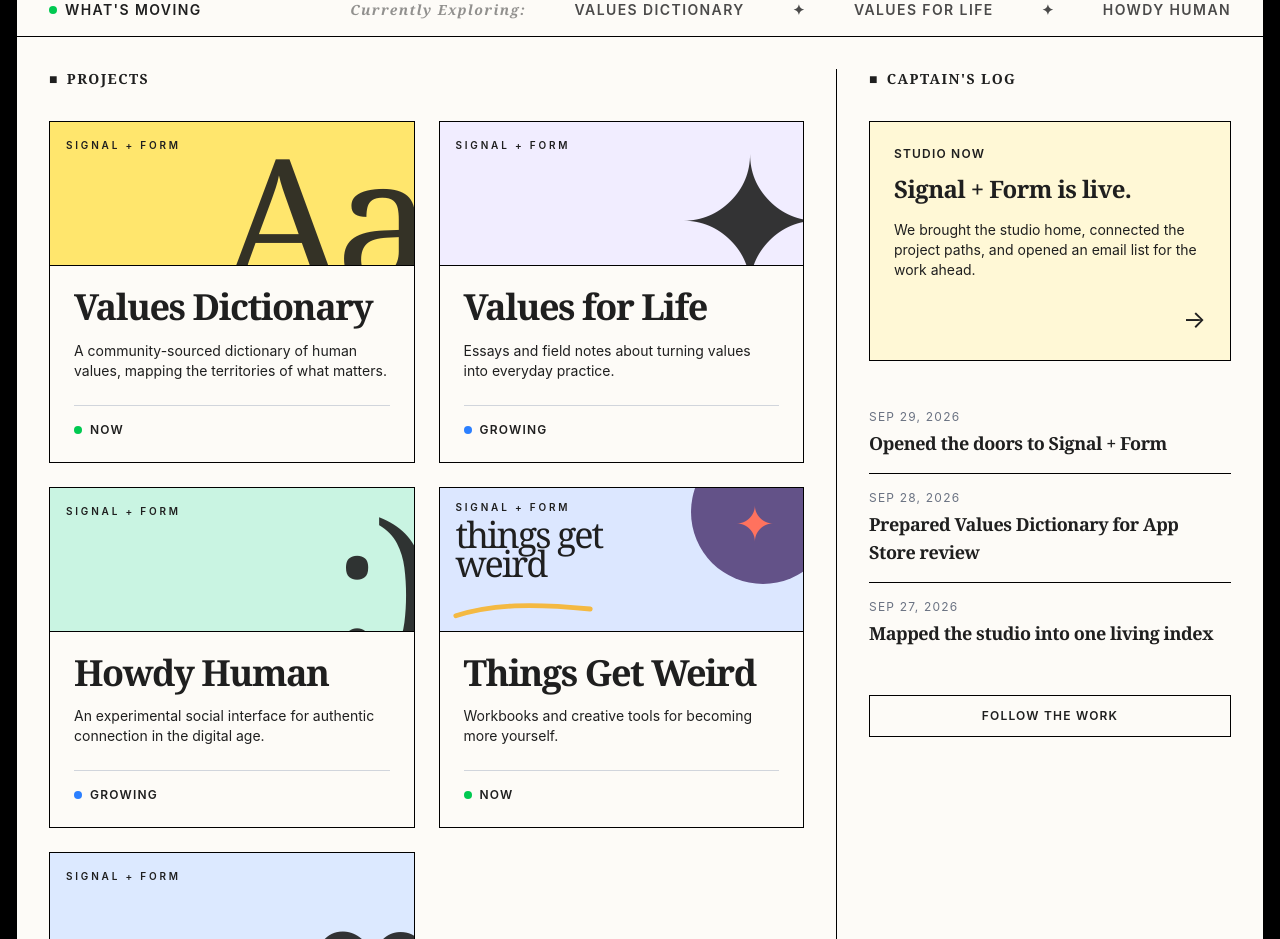
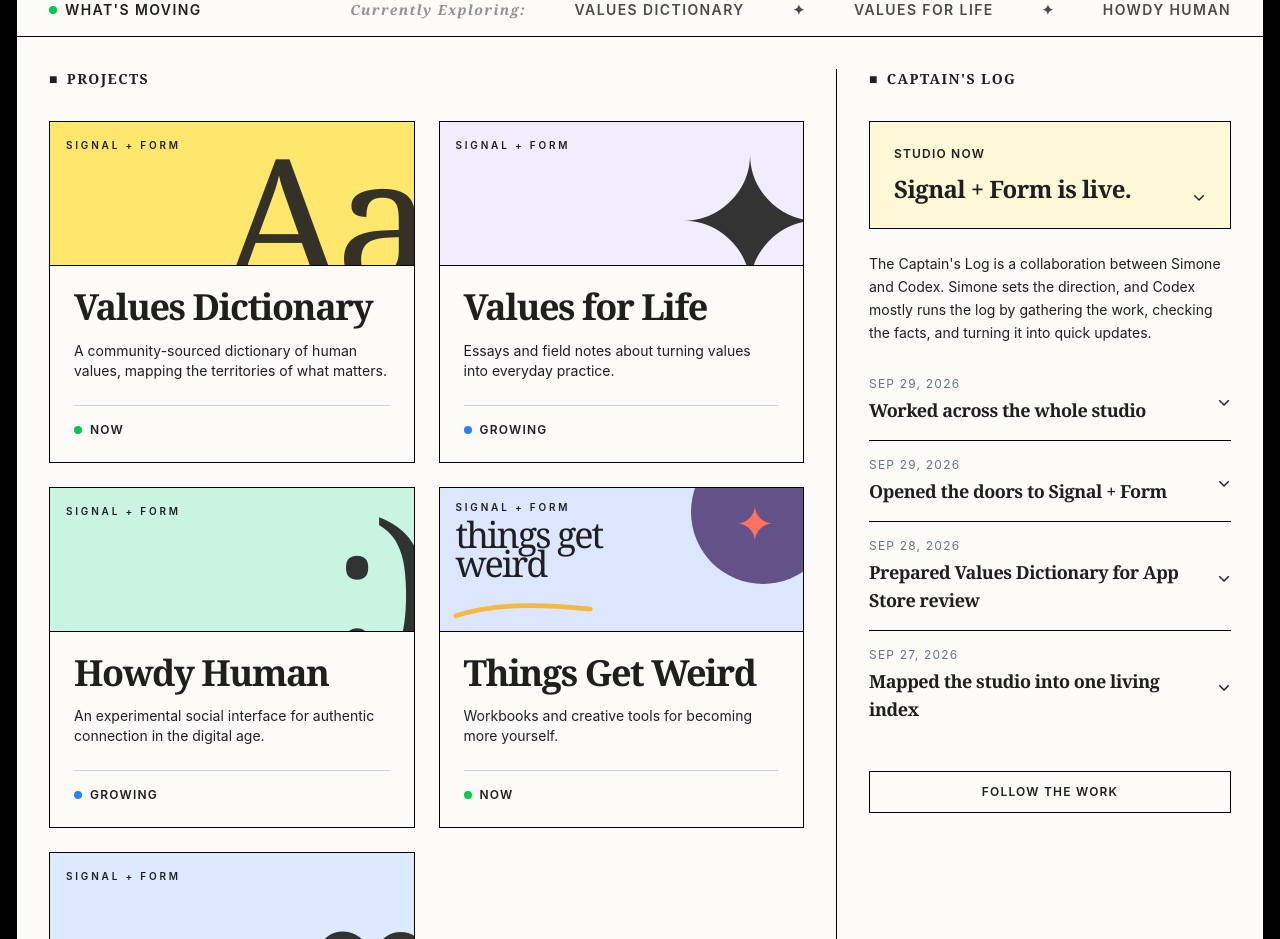
Before and after one commit to HelloSimone91/SignalandFormMedia, a React (Vite) app: page / in a window 1280 px wide. Shown: the part 780-1719 px from the top of the page. Built offline with nearby package versions, Linux system fonts and the light colour scheme.

Commit message:
Update Captain's Log entries

```diff
--- a/src/components/CaptainsLog.jsx
+++ b/src/components/CaptainsLog.jsx
@@ -1,12 +1,27 @@
-import React from 'react';
+const logs = [
+  {
+    date: "Sep 29, 2026",
+    title: "Worked across the whole studio",
+    blurb: "We shaped a low-ink values poster and Gumroad storefront, fixed Time Audit's repeated permission prompts, repaired a ticket-request email helper, added new assemblage work to Simone.lol, checked Values Dictionary's App Store age rating, and kept developing Signal + Form's language and public home.",
+  },
+  {
+    date: "Sep 29, 2026",
+    title: "Opened the doors to Signal + Form",
+    blurb: "We brought the studio's projects into one public home and added a simple way for people to follow what comes next.",
+  },
+  {
+    date: "Sep 28, 2026",
+    title: "Prepared Values Dictionary for App Store review",
+    blurb: "We captured current app screens, checked the review materials against the latest build, and tightened the resubmission plan.",
+  },
+  {
+    date: "Sep 27, 2026",
+    title: "Mapped the studio into one living index",
+    blurb: "We reviewed the active projects, clarified what is moving now, and shaped the studio into a useful index instead of pretending everything is launching at once.",
+  },
+];
 
 const CaptainsLog = () => {
-  const logs = [
-    { date: "Sep 29, 2026", title: "Opened the doors to Signal + Form" },
-    { date: "Sep 28, 2026", title: "Prepared Values Dictionary for App Store review" },
-    { date: "Sep 27, 2026", title: "Mapped the studio into one living index" },
-  ];
-
   return (
     <div id="log" className="md:col-span-1 pl-0 md:pl-8 pt-12 md:pt-0">
       <h2 className="text-sm font-semibold uppercase tracking-widest mb-8 flex items-center">
@@ -14,29 +29,36 @@ const CaptainsLog = () => {
       </h2>
 
       {/* Featured Log Post */}
-      <div className="border border-black bg-accent-yellow p-6 mb-8 cursor-pointer hover:bg-yellow-100 transition-colors">
-        <div className="text-xs font-semibold uppercase tracking-widest mb-3">Studio Now</div>
-        <h3 className="text-2xl font-serif font-bold mb-4 leading-tight">
-          Signal + Form is live.
-        </h3>
-        <p className="text-sm mb-6">
+      <details className="group border border-black bg-accent-yellow mb-6 hover:bg-yellow-100 transition-colors">
+        <summary className="list-none cursor-pointer p-6 flex items-end justify-between gap-4 [&::-webkit-details-marker]:hidden">
+          <div>
+            <div className="text-xs font-semibold uppercase tracking-widest mb-3">Studio Now</div>
+            <h3 className="text-2xl font-serif font-bold leading-tight">Signal + Form is live.</h3>
+          </div>
+          <span aria-hidden="true" className="text-lg leading-none transition-transform group-open:rotate-180">⌄</span>
+        </summary>
+        <p className="text-sm px-6 pb-6">
           We brought the studio home, connected the project paths, and opened an email list for the work ahead.
         </p>
-        <div className="flex justify-end">
-          <span className="text-2xl">→</span>
-        </div>
-      </div>
+      </details>
+
+      <p className="text-sm leading-relaxed mb-4">
+        The Captain's Log is a collaboration between Simone and Codex. Simone sets the direction, and Codex mostly runs the log by gathering the work, checking the facts, and turning it into quick updates.
+      </p>
 
       {/* Log List */}
       <div className="flex flex-col">
-        {logs.map((log, i) => (
-          <div key={i} className="flex flex-col py-4 border-b border-black last:border-b-0 cursor-pointer group">
-            <div className="text-xs uppercase tracking-widest text-gray-500 mb-1">{log.date}</div>
-            <div className="flex justify-between items-center">
-              <h4 className="font-serif font-bold text-lg group-hover:underline decoration-1 underline-offset-4">{log.title}</h4>
-              <span className="opacity-0 group-hover:opacity-100 transition-opacity">↗</span>
-            </div>
-          </div>
+        {logs.map((log) => (
+          <details key={log.title} className="group border-b border-black last:border-b-0">
+            <summary className="list-none cursor-pointer py-4 flex items-center justify-between gap-4 [&::-webkit-details-marker]:hidden">
+              <div>
+                <div className="text-xs uppercase tracking-widest text-gray-500 mb-1">{log.date}</div>
+                <h4 className="font-serif font-bold text-lg group-hover:underline decoration-1 underline-offset-4">{log.title}</h4>
+              </div>
+              <span aria-hidden="true" className="text-lg leading-none transition-transform group-open:rotate-180">⌄</span>
+            </summary>
+            <p className="text-sm leading-relaxed pr-8 pb-4">{log.blurb}</p>
+          </details>
         ))}
       </div>
 
```
